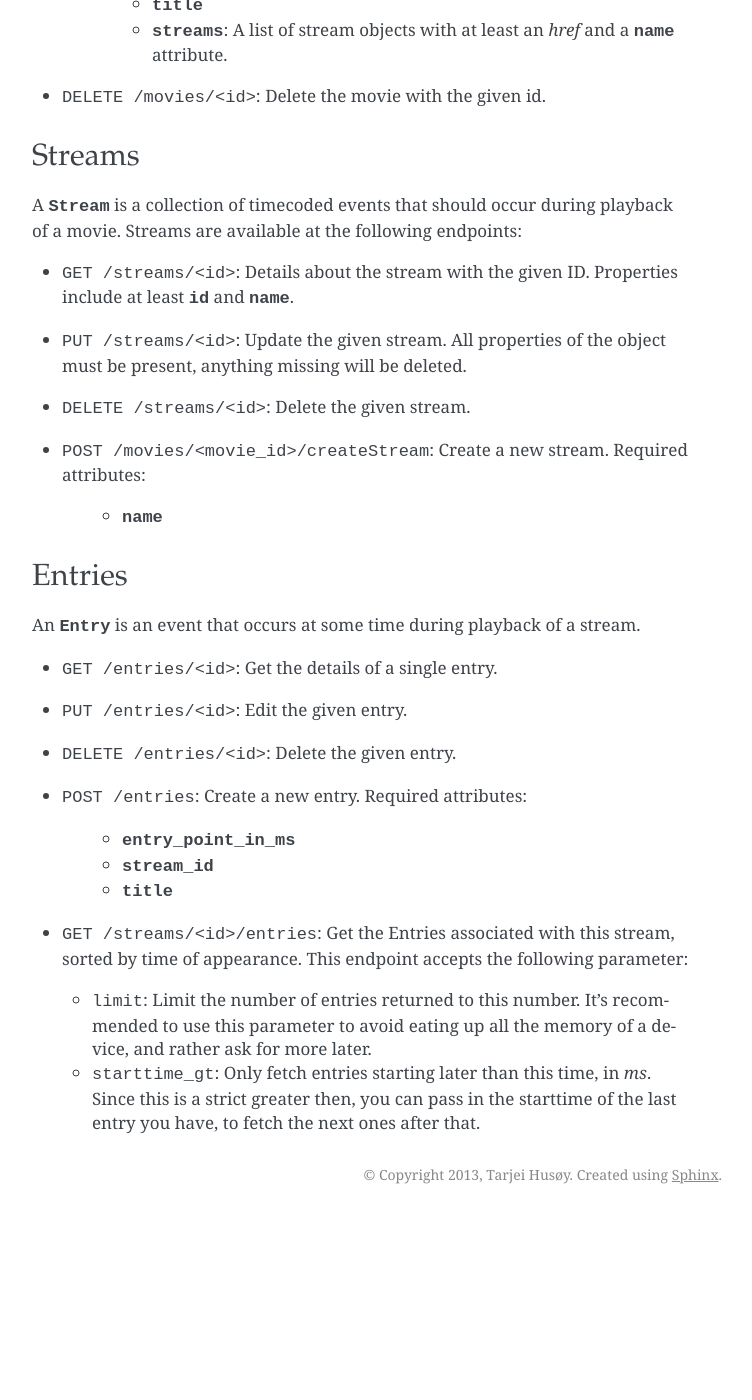
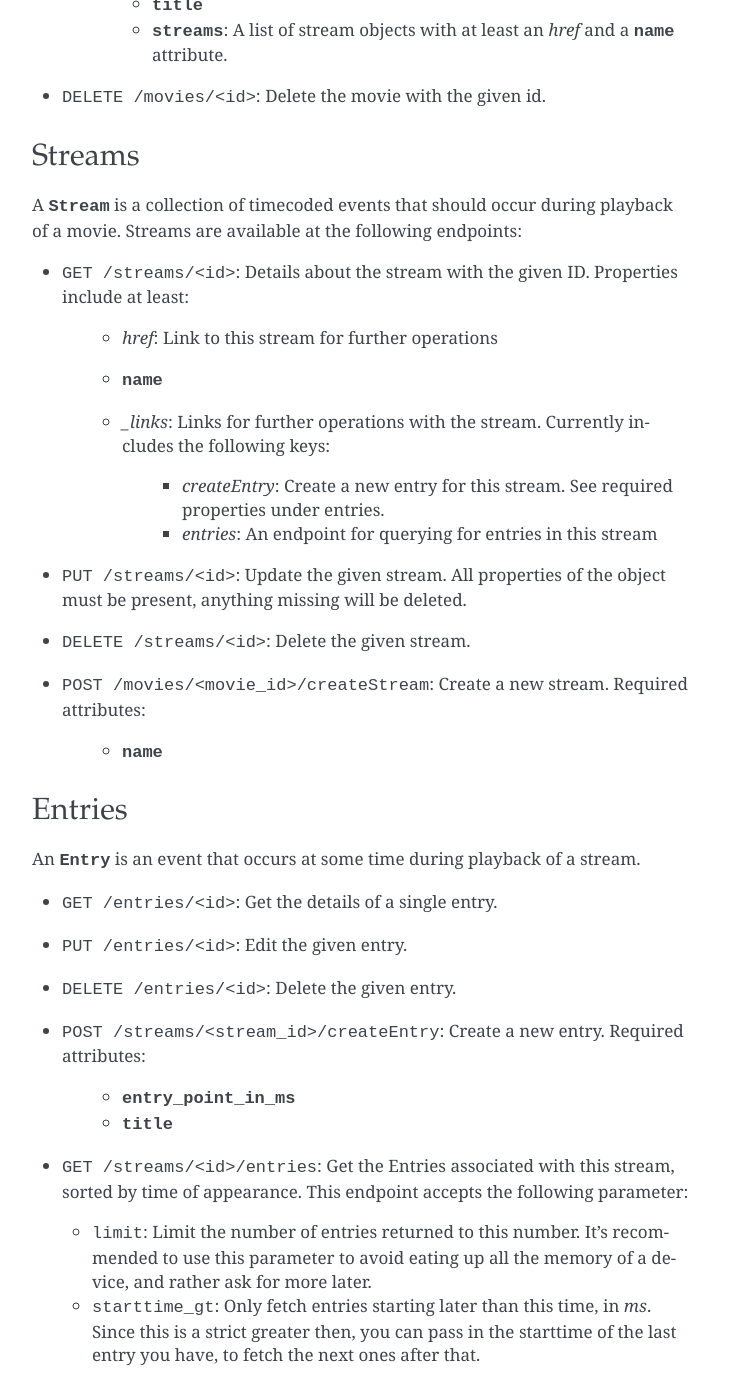
Before and after one commit to streamr/marvin, a Sphinx documentation site: the page built from docs/api.rst, in a window 1280 px wide and 1400 px high, scrolled down 868 px. Shown: the whole window, without its empty margins (388-1140 px from the left). Built offline with Sphinx 7.4.7, drawn with Linux system fonts in a browser that asks for light colours; before the commit the page ends 2082 px from its top, so only the background shows below that.

Commit message:
Move entry POSt endpoint /entries -> /streams/<stream_id>/createEntry
This was to be able to dynamically find the endpoint from client side
without needing the client to know the ID of the stream. The creation
endpoint can be found in the _links object of the stream, under the key
'createEntry'.

```diff
--- a/docs/api.rst
+++ b/docs/api.rst
@@ -44,8 +44,14 @@ Streams
 A :class:`Stream <marvin.models.Stream>` is a collection of timecoded events that should occur during playback of a
 movie. Streams are available at the following endpoints:
 
-* ``GET /streams/<id>``: Details about the stream with the given ID. Properties include at least
-  :attr:`id <marvin.models.Stream.id>` and :attr:`name <marvin.models.Stream.name>`.
+* ``GET /streams/<id>``: Details about the stream with the given ID. Properties include at least:
+
+    * `href`: Link to this stream for further operations
+    * :attr:`name <marvin.models.Stream.name>`
+    * `_links`: Links for further operations with the stream. Currently includes the following keys:
+
+        * `createEntry`: Create a new entry for this stream. See required properties under entries.
+        * `entries`: An endpoint for querying for entries in this stream
 
 * ``PUT /streams/<id>``: Update the given stream. All properties of the object must be present, anything missing will be deleted.
 
@@ -67,10 +73,9 @@ An :class:`Entry <marvin.models.Entry>` is an event that occurs at some time dur
 
 * ``DELETE /entries/<id>``: Delete the given entry.
 
-* ``POST /entries``: Create a new entry. Required attributes:
+* ``POST /streams/<stream_id>/createEntry``: Create a new entry. Required attributes:
 
     * :attr:`entry_point_in_ms <marvin.models.Entry.entry_point_in_ms>`
-    * :attr:`stream_id <marvin.models.Entry.stream_id>`
     * :attr:`title <marvin.models.Entry.title>`
 
 * ``GET /streams/<id>/entries``: Get the Entries associated with this stream, sorted by time of appearance. This
--- a/marvin/__init__.py
+++ b/marvin/__init__.py
@@ -96,7 +96,7 @@ def create_app(config_file=None, **extra_config):
     api.add_resource(streams.CreateStreamView, '/movies/<int:movie_id>/createStream')
     api.add_resource(streams.StreamDetailView, '/streams/<int:stream_id>')
     api.add_resource(streams.StreamEntrySearch, '/streams/<int:stream_id>/entries')
-    api.add_resource(entries.CreateEntryView, '/entries')
+    api.add_resource(entries.CreateEntryView, '/streams/<int:stream_id>/createEntry')
     api.add_resource(entries.EntryDetailView, '/entries/<int:entry_id>')
 
     # Error handlers
```
Also changed, not shown: 3 other files.
